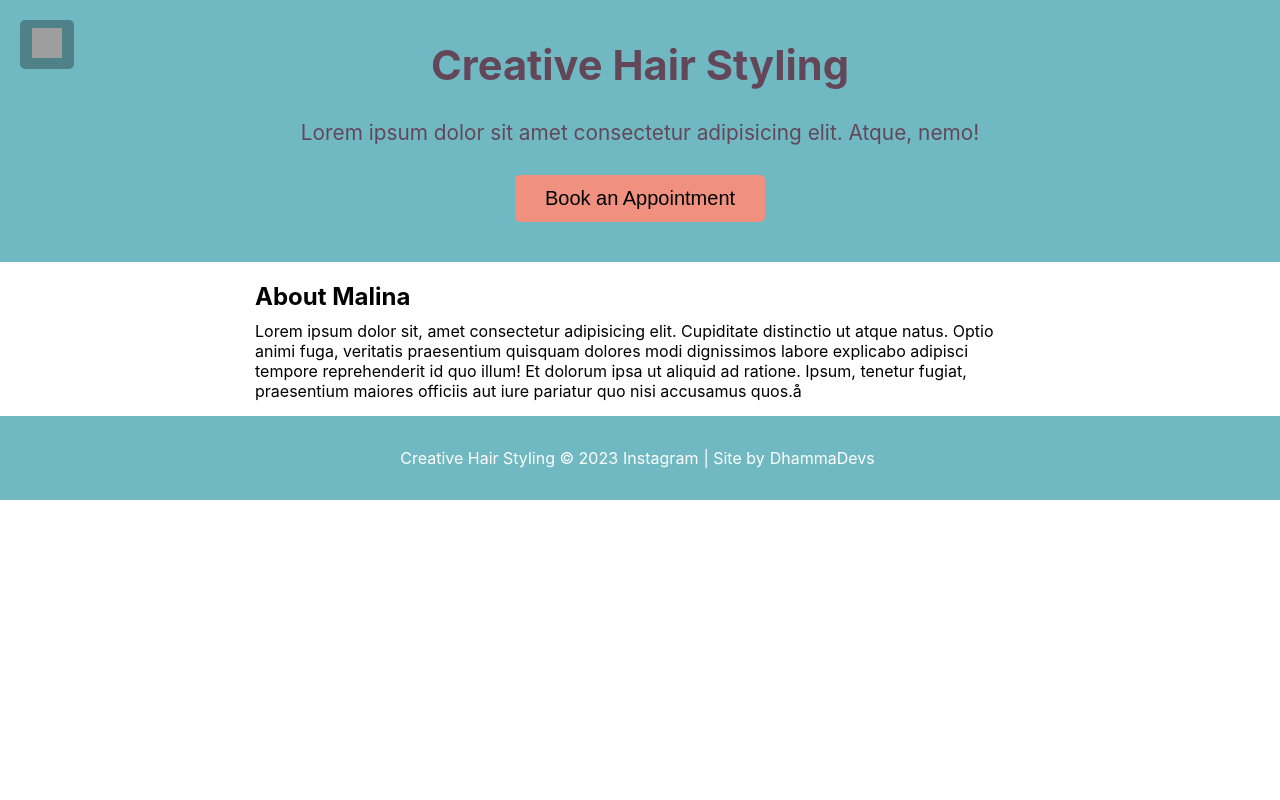
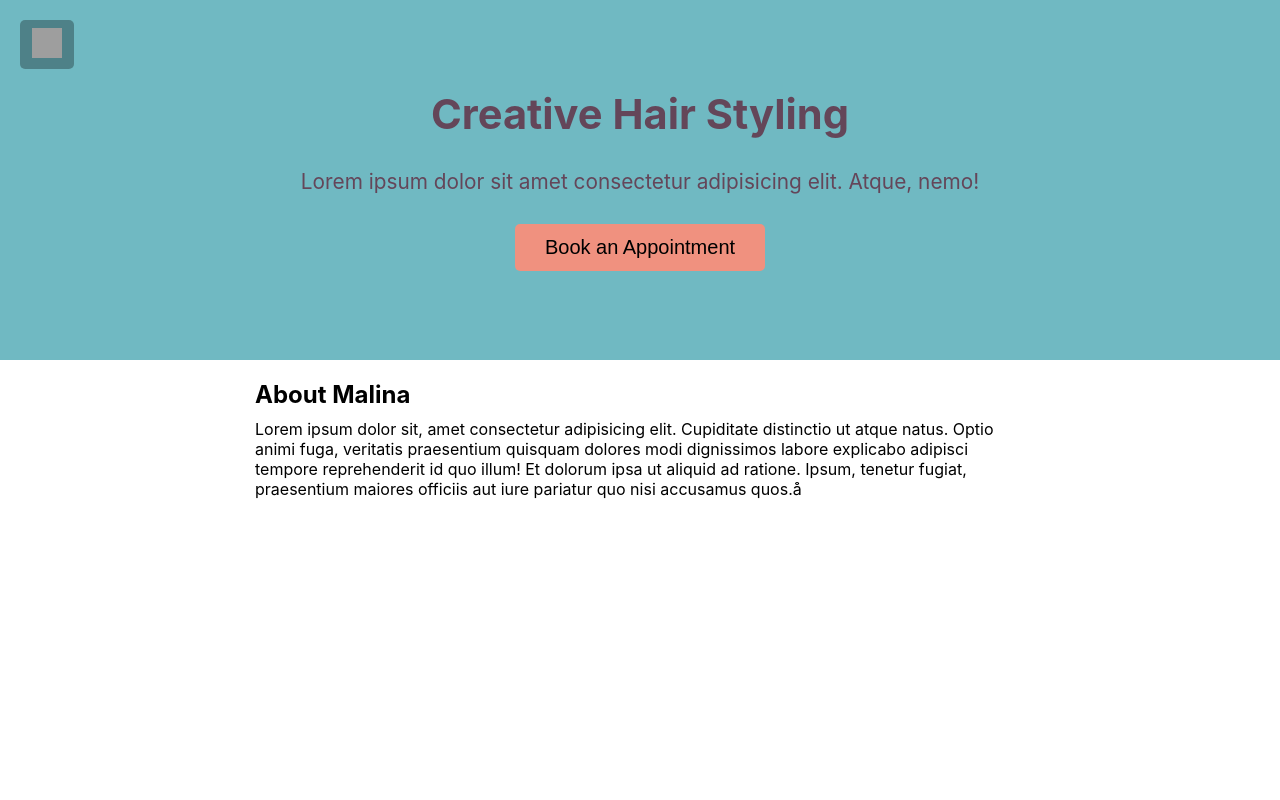
Before and after one commit to RobbieProkop/malina-hair, a Next.js app: page / in a window 1280 px wide. Shown: the top 800 px of the page. Built offline with nearby package versions, Linux system fonts and the light colour scheme; grey boxes are pictures that could not be loaded.

Commit message:
make overflow x when nav open is hidden

```diff
--- a/styles/globals.scss
+++ b/styles/globals.scss
@@ -12,6 +12,7 @@ body {
     Ubuntu, Cantarell, Fira Sans, Droid Sans, Helvetica Neue, sans-serif;
   &.show-nav {
     transform: translateX(200px);
+    overflow-x: hidden;
   }
 }
 
@@ -53,6 +54,11 @@ header {
   position: relative;
   padding: 40px 15px;
   text-align: center;
+  height: 45vh;
+  display: flex;
+  flex-direction: column;
+  justify-content: center;
+  align-items: center;
 
   p {
     margin: 30px 0;
@@ -80,6 +86,7 @@ header {
   margin: 0 auto;
   max-width: 100%;
   width: 800px;
+  min-height: 80vh;
 
   h2 {
     margin: 5px 0 10px 0;
```
